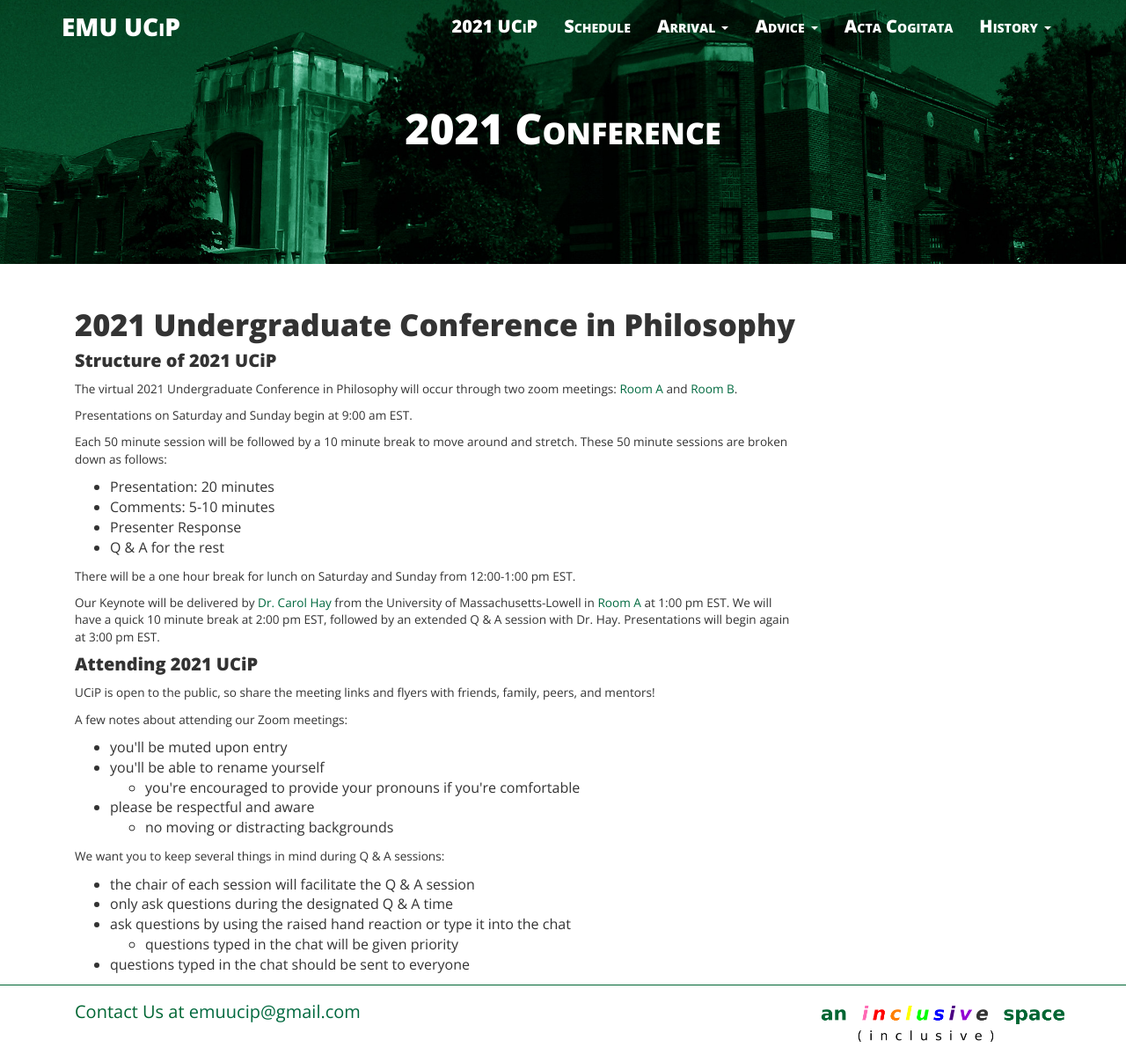
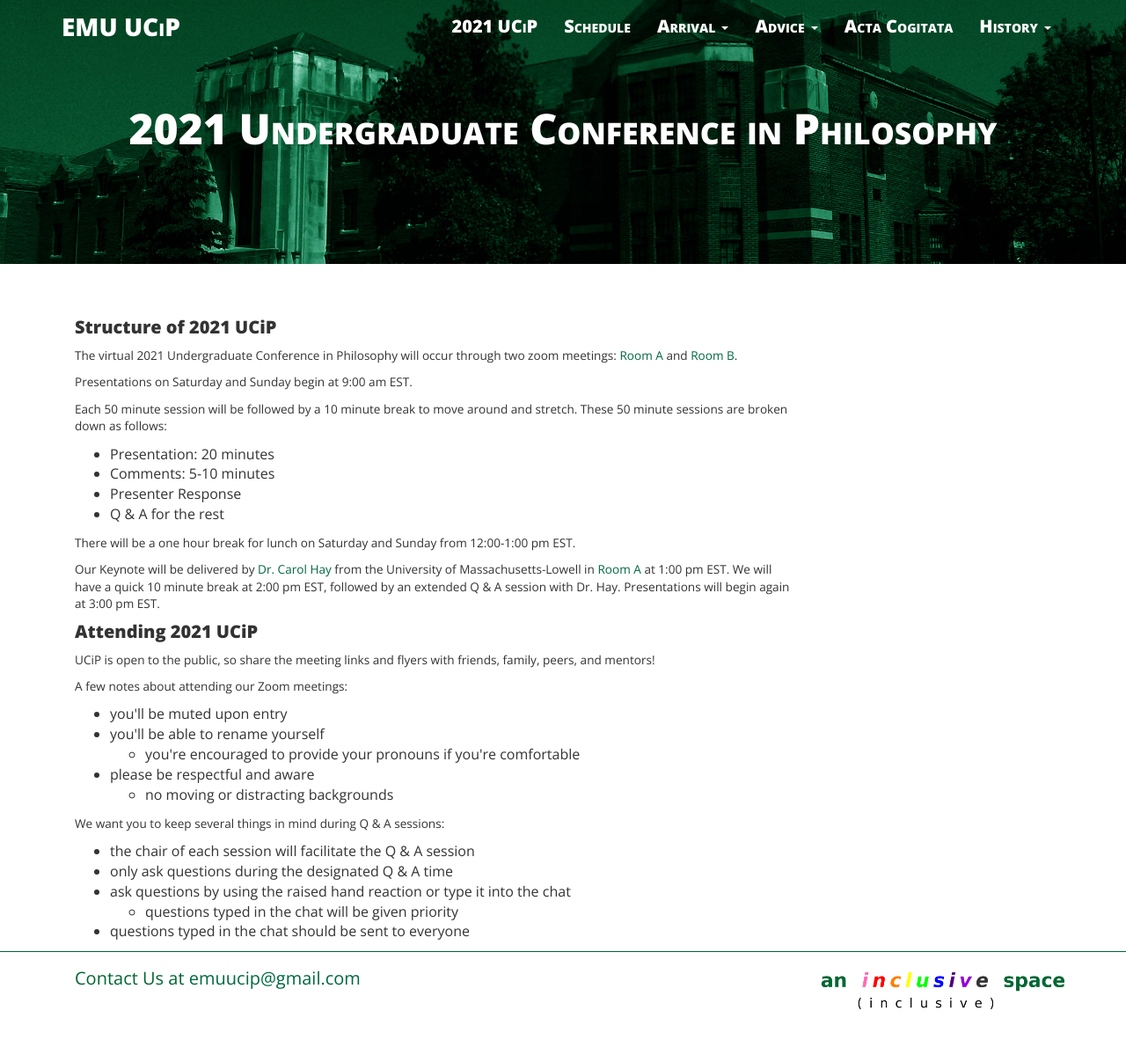
Before and after one commit to ucip/ucip.github.io, a Jekyll site: the page built from 2021.md, in a window 1280 px wide. Shown: the whole page at 88% size. Built offline with Jekyll 4.4.1, drawn with Linux system fonts in a browser that asks for light colours; nearby versions of some CDN libraries; after the commit the page ends 1169 px from its top, so only the background shows below that.

Commit message:
changing title

```diff
--- a/2021.md
+++ b/2021.md
@@ -1,15 +1,12 @@
 ---
 layout: page
-title: "2021 Conference"
+title: "2021 Undergraduate Conference in Philosophy"
 header-img: "img/header.jpg"
 permalink: /2021/
 ---
 
 <div class="container">
   <div class="col-sm-9 col-xs-12">
-    <div>
-      <h3 class="home-h3">2021 Undergraduate Conference in Philosophy</h3>
-    </div>
     <div>
       <h4 class="structure info">Structure of 2021 UCiP</h4>
       <p class="text-small">The virtual 2021 Undergraduate Conference in Philosophy will occur through two zoom meetings:
```
